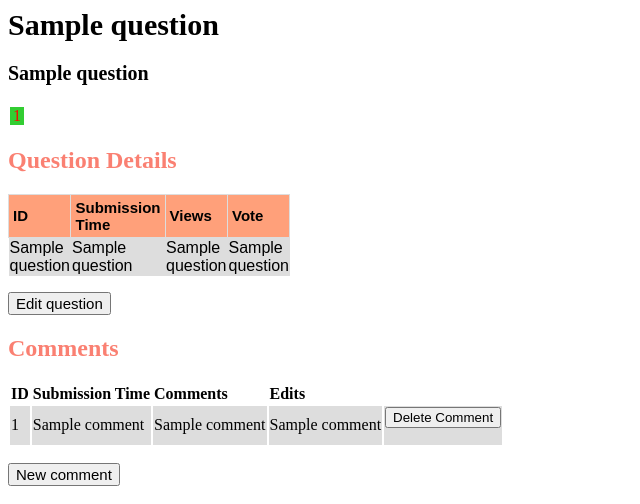
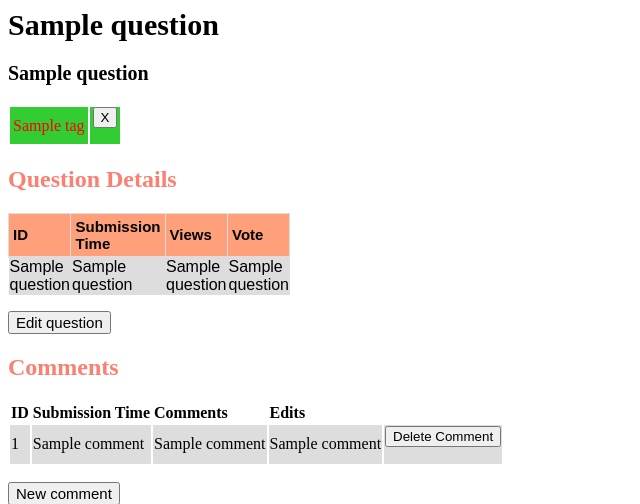
Before and after one commit to SojAnnam/AskMate, a Flask app: template templates/question_details.html in a window 1280 px wide. Shown: the top 504 px of the page, without its empty margins (0-640 px from the left). Run offline with Flask 2, Linux system fonts and the light colour scheme; the template is opened without the code that fills it: most values are stand-ins (such as "Sample title", 1, 10 or a date in 2020).

Commit message:
DELETE TAG feature implemented -> main.py + question_details.html were modified

```diff
--- a/main.py
+++ b/main.py
@@ -41,7 +41,7 @@ def question_details(question_id):
     question_comment_table = function.select_query('*', 'comment', 'question_id', question_id)
     answer_comment_query = ("SELECT comment.id,comment.question_id,comment.answer_id,comment.message,comment.submission_time,comment.edited_count FROM comment LEFT JOIN answer ON comment.answer_id=answer.id WHERE answer.question_id={};".format(question_id))
     answer_comment_table = function.sql_query_get(str(answer_comment_query))
-    tag_query = ("SELECT tag.name FROM question_tag INNER JOIN tag ON question_tag.tag_id=tag.id WHERE question_id = {};".format(question_id))
+    tag_query = ("SELECT  question_tag.question_id, tag.id, tag.name FROM question_tag INNER JOIN tag ON question_tag.tag_id=tag.id WHERE question_id = {};".format(question_id))
     tag_table = function.sql_query_get(str(tag_query))
     return render_template("question_details.html",
                            question=question_table[0],
@@ -168,5 +168,13 @@ def delete_comment(comment_id):
     return redirect("/question/{}".format(question_id))
 
 
+@app.route('/question/<question_id>/tag/<tag_id>/delete', methods=['GET', 'POST'])
+def delete_tag(question_id, tag_id):
+    '''Deletes given tags, then redirects to the question's detail page'''
+    sql_to_delete = ("DELETE FROM  question_tag WHERE tag_id={} AND question_id={};".format(tag_id, question_id))
+    function.sql_query_post(str(sql_to_delete))
+    return redirect("/question/{}".format(question_id))
+
+
 if __name__ == '__main__':
     app.run(debug=True)
--- a/templates/question_details.html
+++ b/templates/question_details.html
@@ -70,7 +70,14 @@
         <table class="tag">
             <tr>
                 {% for tag in tag_table %}
-                <td class="tag">{{tag[0]}}</td>
+                <td class="tag">
+                    {{tag[2]}}
+                </td>
+                <td class="tag">
+                    <form action="/question/{{ tag[0] }}/tag/{{ tag[1] }}/delete" method="POST">
+                        <input type="submit" value="X" align="center"/>
+                    </form>
+                </td>
                 {% endfor %}
             </tr>
         </table>
```
